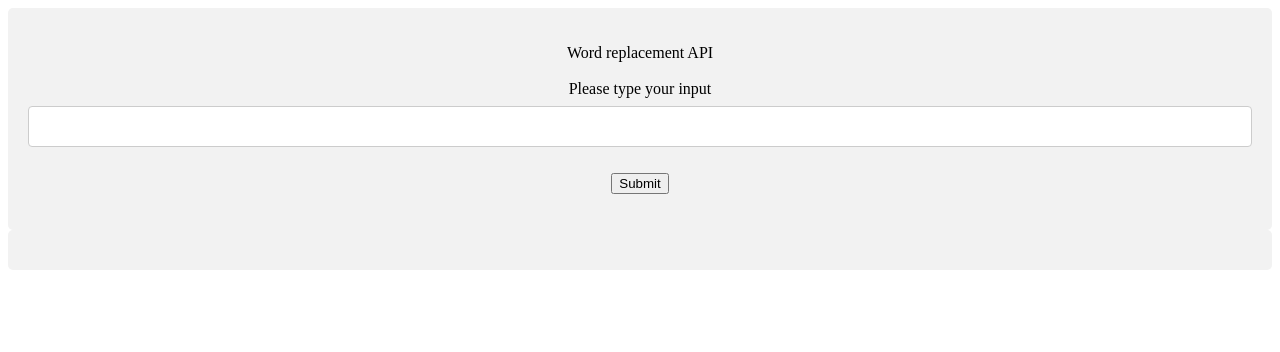
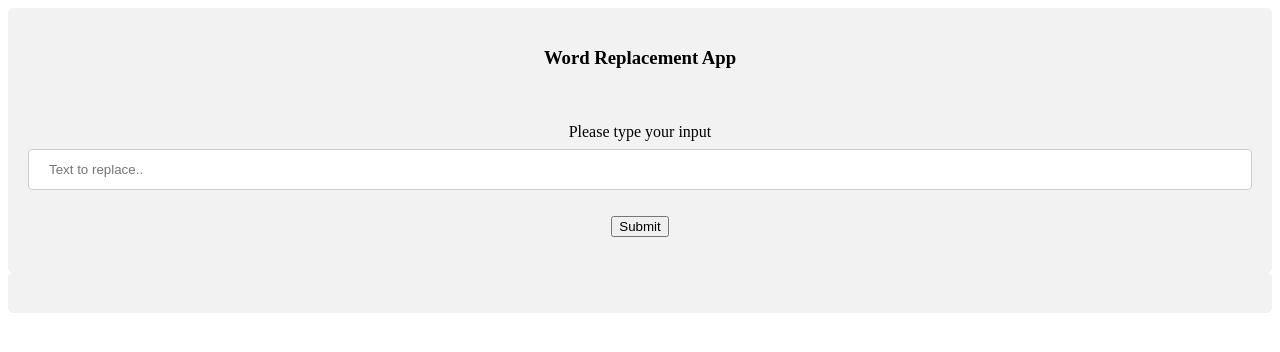
Before and after one commit to maheshmohanmu/wordreplaceapp, a Flask app: page / in a window 1280 px wide. Shown: the top 352 px of the page. Run offline with Flask 2, Linux system fonts and the light colour scheme; some libraries are stand-ins or nearby versions.

Commit message:
css styling2

```diff
--- a/templates/home.html
+++ b/templates/home.html
@@ -35,9 +35,9 @@ var inptext= $('#inptext').val();
 <div class="body">
 <body>
     <p>
-        Word replacement API<br><br>
-
-            Please type your input <input type="text" id="inptext" name="inptext"><br><br>
+        <h3>Word Replacement App</h3><br><br>
+            <label for="fname">Please type your input</label>
+            <input type="text" id="inptext" name="inptext" placeholder="Text to replace.."><br><br>
             <button type="submit" id="clicked" name ="clicked" onclick="myFunction()">Submit</button>
         </p>
 </div>
```
